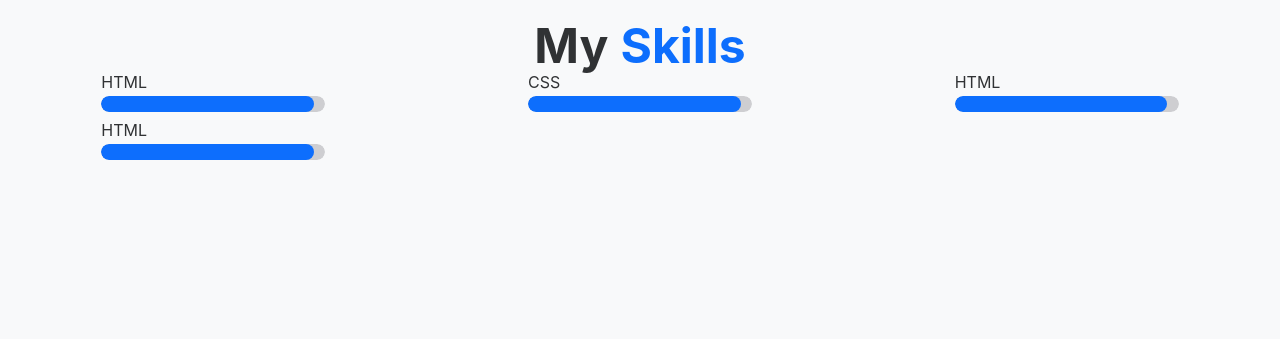
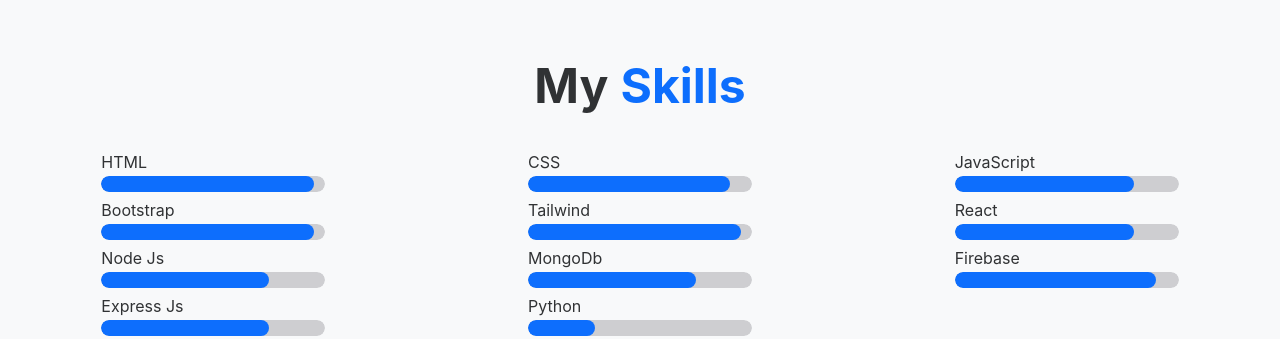
Before and after one commit to siamalrafi/Protfoli, a React (Create React App) app: page / in a window 1280 px wide. Shown: the part 1042-1381 px from the top of the page. Before the commit the page ends 1208 px from the top, so only its background shows below. Built offline with nearby package versions, Linux system fonts and the light colour scheme.

Commit message:
This is the project

```diff
--- a/src/Components/MySkills.jsx
+++ b/src/Components/MySkills.jsx
@@ -4,7 +4,7 @@
     return (
         <div>
             <div className='text-center font-bold text-3xl rounded-box'>
-                <h1 className='text-5xl'>My
+                <h1 className='text-5xl my-10'>My
                     <span className='ml-3 text-primary'>Skills</span>
                 </h1>
             </div>
@@ -19,19 +19,48 @@
                 </div>
                 <div>
                     <h1>CSS</h1>
+                    <progress className="h-4 progress progress-primary w-56" value="90" max="100">90%</progress>
+                </div>
+                <div>
+                    <h1>JavaScript</h1>
+                    <progress className="h-4 progress progress-primary w-56" value="80" max="100">80%</progress>
+                </div>
+                <div>
+                    <h1>Bootstrap</h1>
                     <progress className="h-4 progress progress-primary w-56" value="95" max="100">95%</progress>
                 </div>
                 <div>
-                    <h1>HTML</h1>
-                    <progress className="h-4 progress progress-primary w-56" value="95" max="100">95%</progress>
+                    <h1>Tailwind</h1>
+                    <progress className="h-4 progress progress-primary w-56" value="95" max="100"><b className='text-red-700'>95%</b></progress>
+                </div>
+
+
+                <div>
+                    <h1>React </h1>
+                    <progress className="h-4 progress progress-primary w-56" value="80" max="100"><b className='text-red-700'>80%</b></progress>
                 </div>
                 <div>
-                    <h1>HTML</h1>
-                    <progress className="h-4 progress progress-primary w-56" value="95" max="100">95%</progress>
+                    <h1>Node Js </h1>
+                    <progress className="h-4 progress progress-primary w-56" value="75" max="100"><b className='text-red-700'>75%</b></progress>
+                </div>
+                <div>
+                    <h1>MongoDb </h1>
+                    <progress className="h-4 progress progress-primary w-56" value="75" max="100"><b className='text-red-700'>75%</b></progress>
+                </div>
+                <div>
+                    <h1>Firebase </h1>
+                    <progress className="h-4 progress progress-primary w-56" value="90" max="100"><b className='text-red-700'>90%</b></progress>
+                </div>
+
+                <div>
+                    <h1>Express Js </h1>
+                    <progress className="h-4 progress progress-primary w-56" value="75" max="100"><b className='text-red-700'>75%</b></progress>
+                </div>
+                <div>
+                    <h1>Python </h1>
+                    <progress className="h-4 progress progress-primary w-56" value="30" max="100"><b className='text-red-700'>30%</b></progress>
                 </div>
             </div>
-
-
         </div >
     );
 };
```
